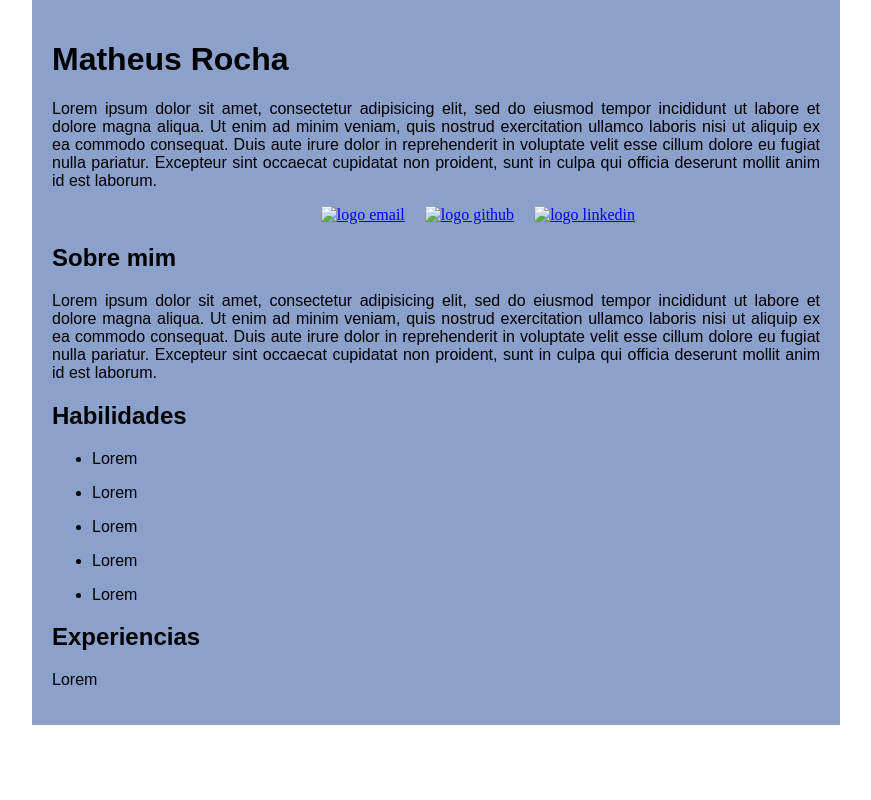
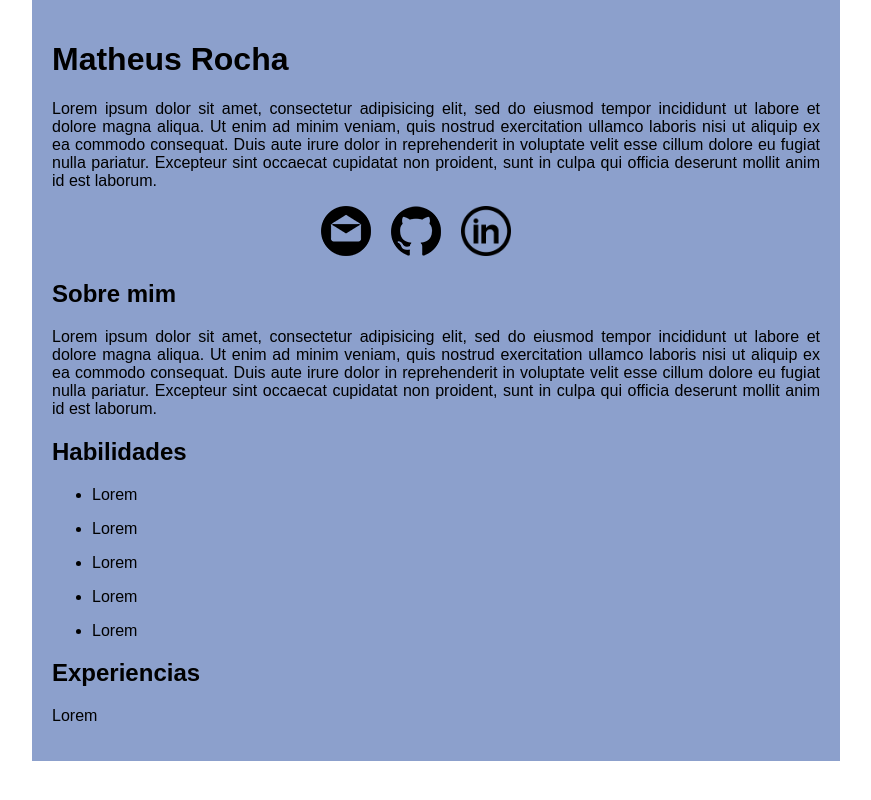
Before and after one commit to matheusrocha00/portfolio, a plain HTML site: page index.html in a window 1280 px wide. Shown: the whole page, without its empty margins (218-1089 px from the left). Drawn offline with Linux system fonts and the light colour scheme.

Commit message:
Update index.html

```diff
--- a/index.html
+++ b/index.html
@@ -3,6 +3,7 @@
 <head>
 	<title>Matheus Rocha</title>
 	<meta charset="utf-8">
+ 	<link rel="shortcut icon" href="favicon.jpg">
 	<style>
 		h1, p, h2{
 			font-family: Arial;
@@ -31,17 +32,17 @@
 		<div style="display: flex; flex-direction: row; flex-wrap: wrap; align-items: center; margin-left: 35%;">
 			<div style="text-align: center; margin-right: 20px;">
 				<a href="mailto:matheus.s_rocha@hotmail.com" target="_blank">
-					<img src="img/email.png" alt="logo email" width="50" height="50"/>
+					<img src="email.png" alt="logo email" width="50" height="50"/>
 				</a>
 			</div>
 			<div style="text-align: center; margin-right: 20px;">
 					<a href="https://github.com/matheusrocha00" target="_blank">
-					<img src="img/github-logo.png" alt="logo github" width="50" height="50"/>
+					<img src="github-logo.png" alt="logo github" width="50" height="50"/>
 				</a>
 			</div>
 			<div style="text-align: center;">
 				<a href="https://www.linkedin.com/in/matheus-rocha-897b15152/" target="_blank">
-					<img src="img/link.png" alt="logo linkedin" width="50" height="50"/>
+					<img src="link.png" alt="logo linkedin" width="50" height="50"/>
 				</a>
 			</div>
 		</div>
```
